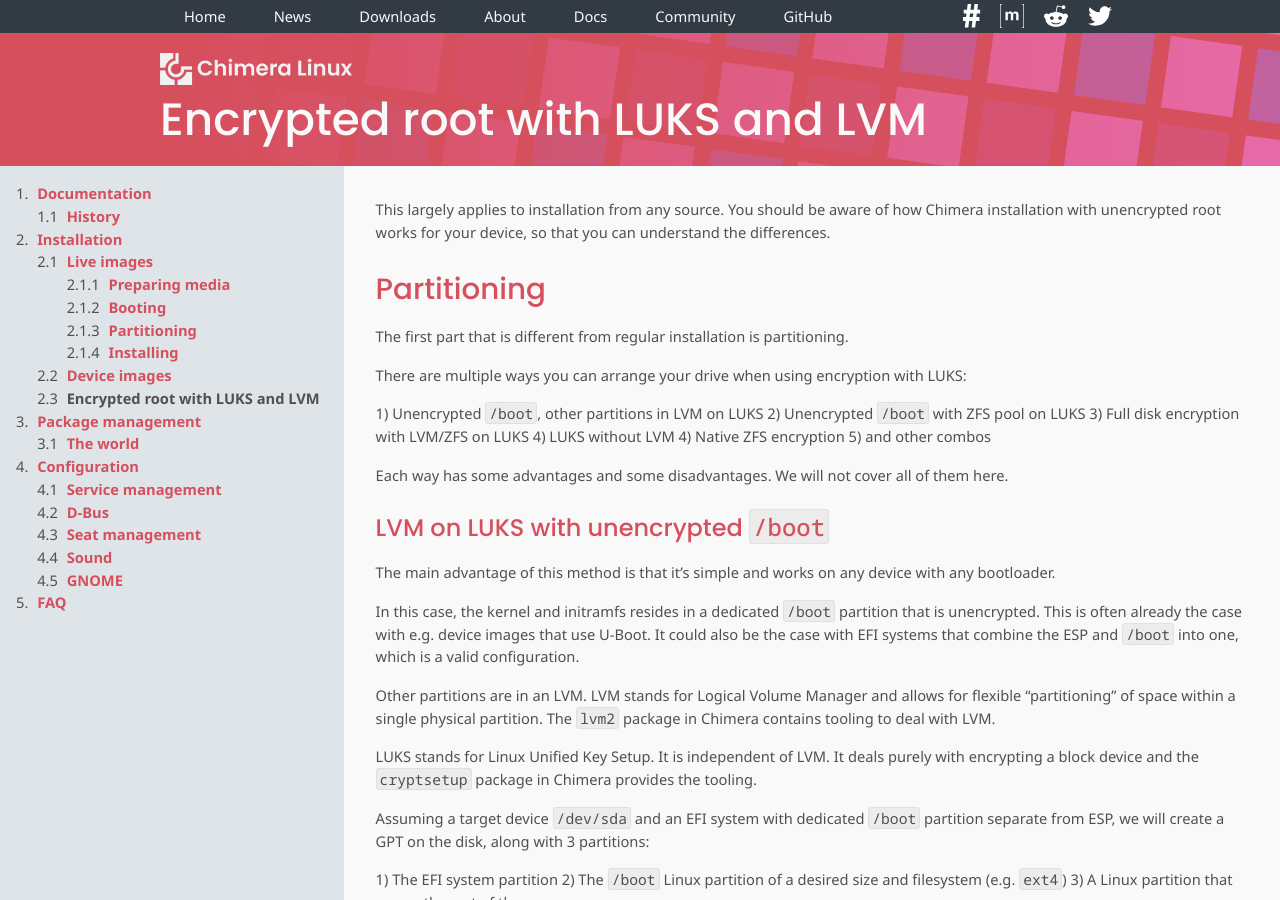
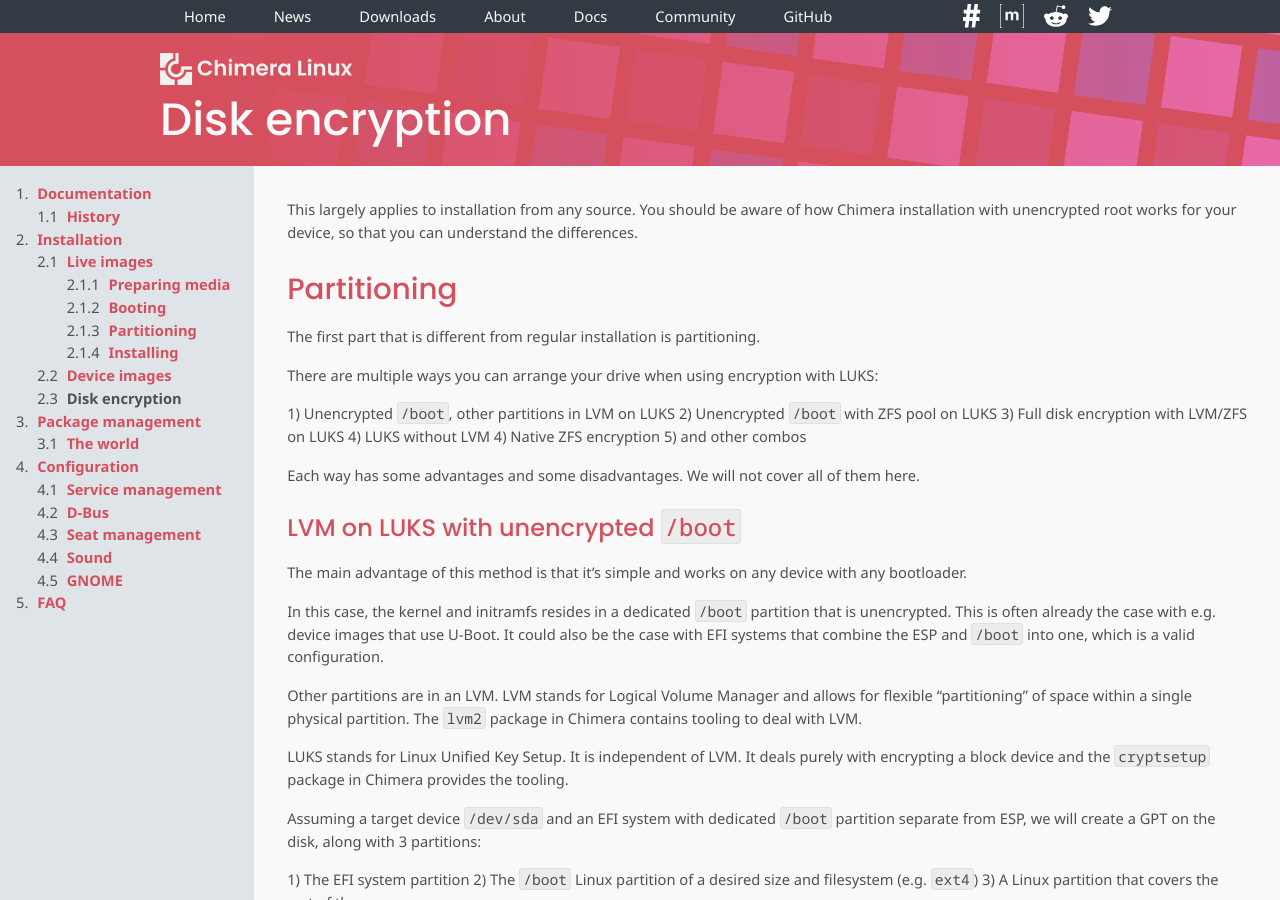
Before and after one commit to chimera-linux/chimera-linux.github.io, a Jekyll site: the page built from _docs/installation/encrypted.md, in a window 1280 px wide and 900 px high. Built offline with Jekyll 4.4.1, drawn with Linux system fonts in a browser that asks for light colours.

Commit message:
shorter title

```diff
--- a/_docs/installation/encrypted.md
+++ b/_docs/installation/encrypted.md
@@ -1,6 +1,6 @@
 ---
 layout: book
-title: Encrypted root with LUKS and LVM
+title: Disk encryption
 section: 2.3
 ---
 
```
